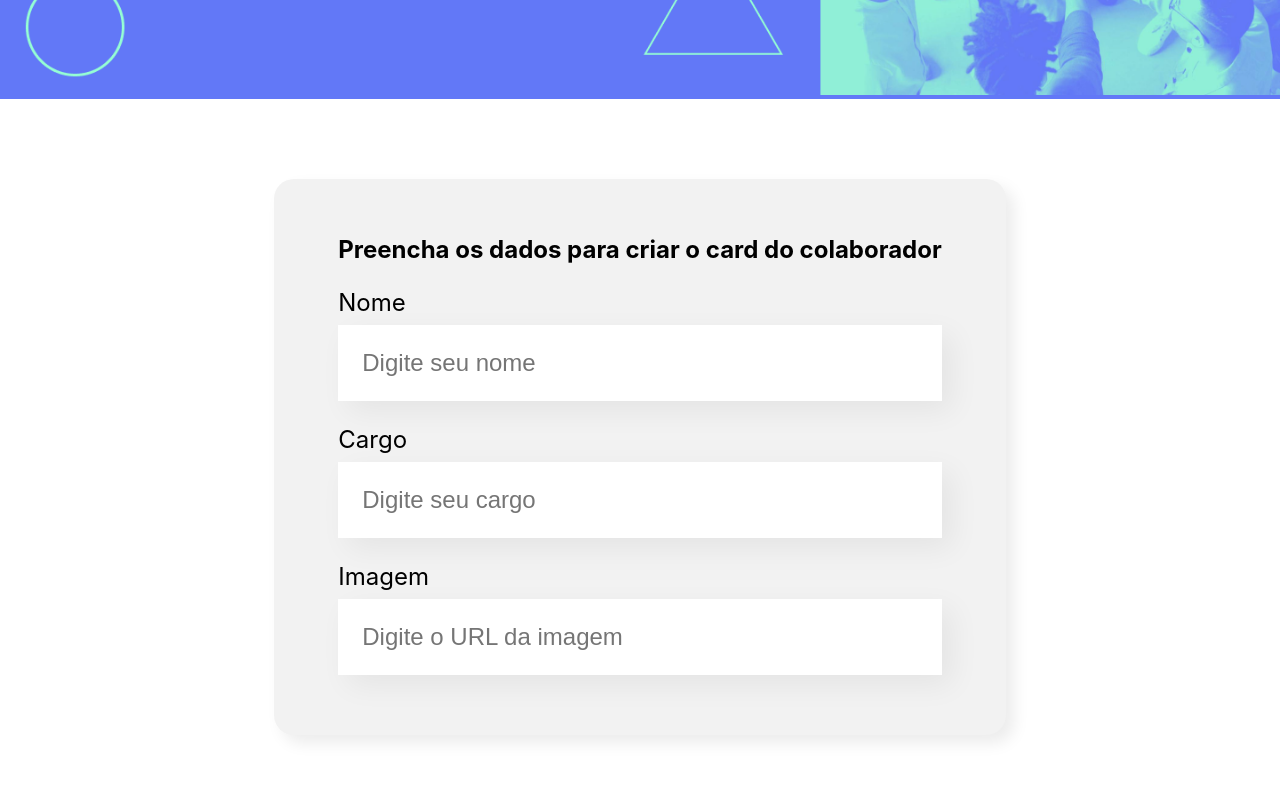
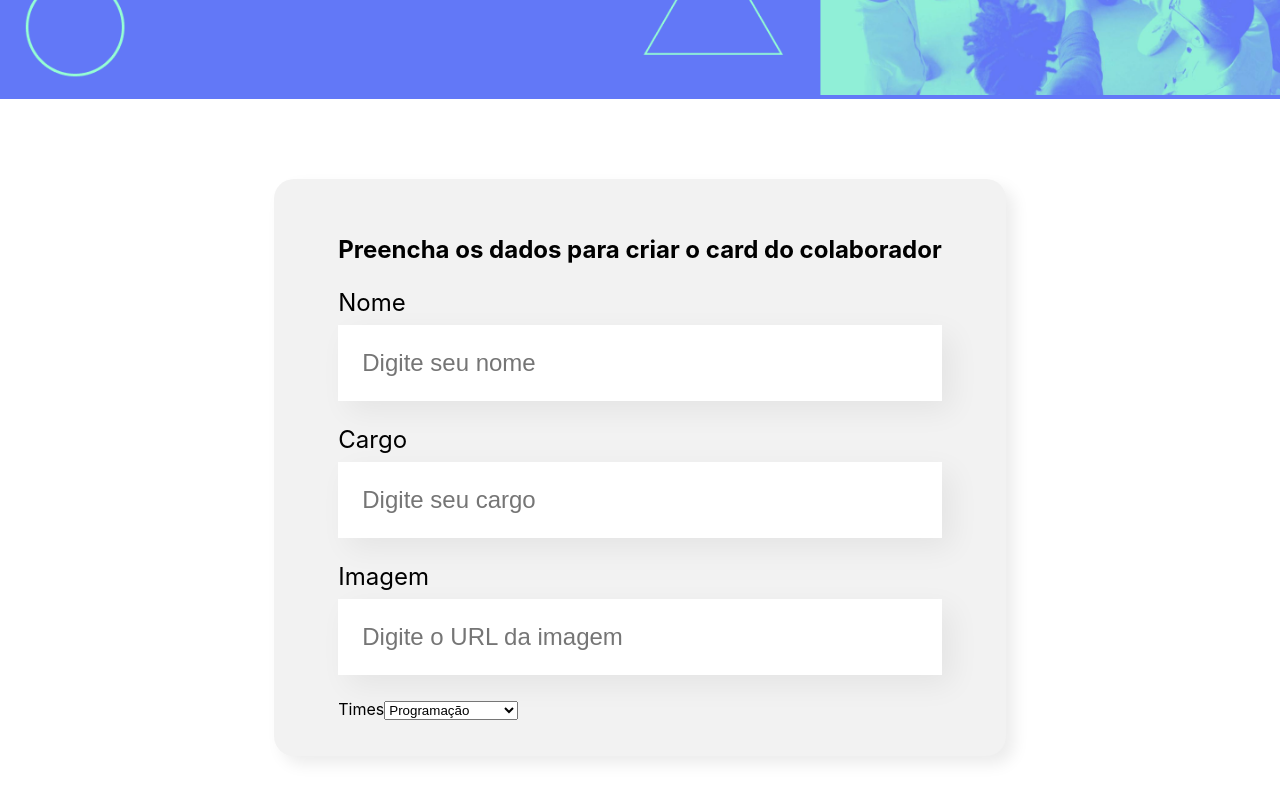
Before and after one commit to SsaGusta/React, a React (Create React App) app: page / in a window 1280 px wide. Shown: the part 399-1199 px from the top of the page. Built offline with nearby package versions, Linux system fonts and the light colour scheme.

Commit message:
feat: add ListaSuspenca for renderization

```diff
--- a/src/componentes/Formulario/index.js
+++ b/src/componentes/Formulario/index.js
@@ -1,7 +1,18 @@
 import CampoTexto from "../CampoTexto";
+import ListaSuspensa from "../ListaSuspensa";
 import "./Formulario.css";
 
 const Formulario = () => {
+
+  const times = [
+    'Programação',
+    'Front-End',
+    'Data Science',
+    'Devops',
+    'UX e Design',
+    'Mobile',
+    'Inovação e Gestão',]
+
   return (
     <section className="formulario">
       <form>
@@ -9,6 +20,7 @@
         <CampoTexto label="Nome" placeholder="Digite seu nome" />
         <CampoTexto label="Cargo" placeholder="Digite seu cargo" />
         <CampoTexto label="Imagem" placeholder="Digite o URL da imagem" />
+        <ListaSuspensa label="Times" item={times}/>
       </form>
     </section>
   )
```
